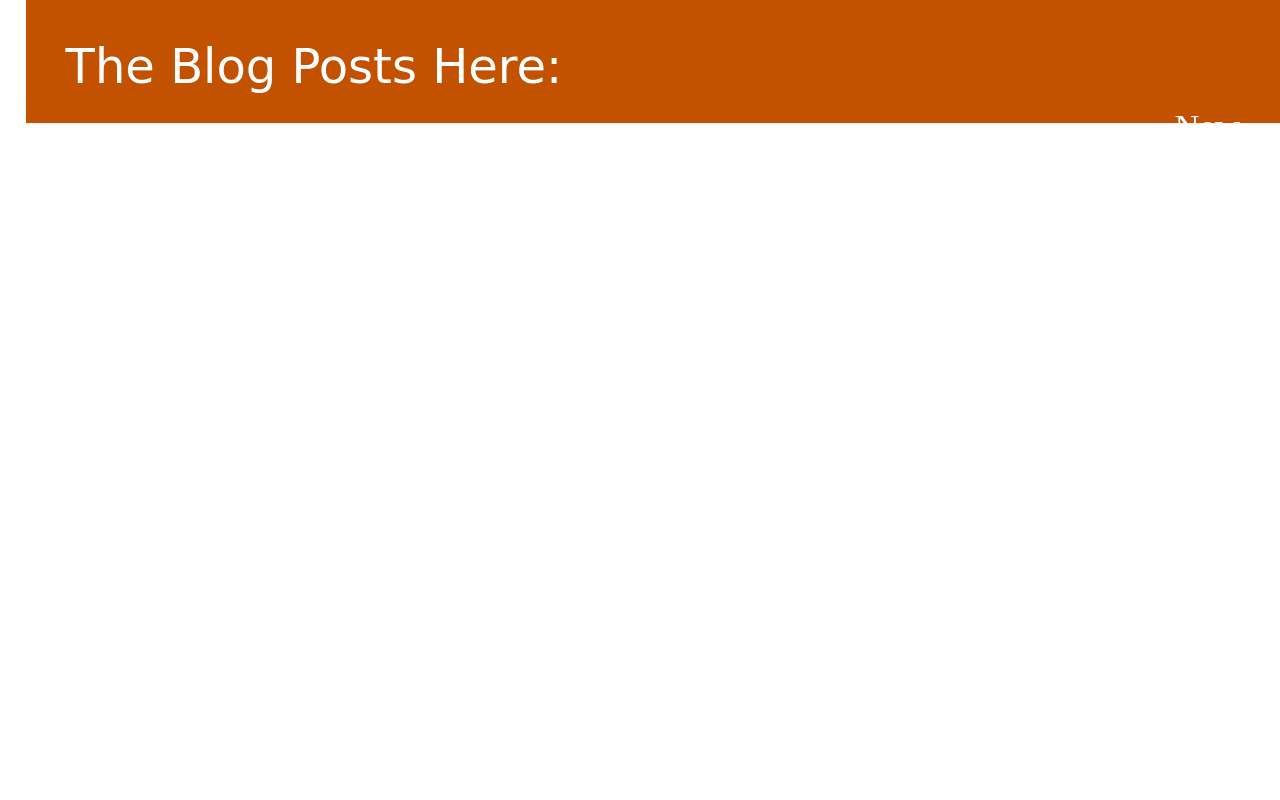
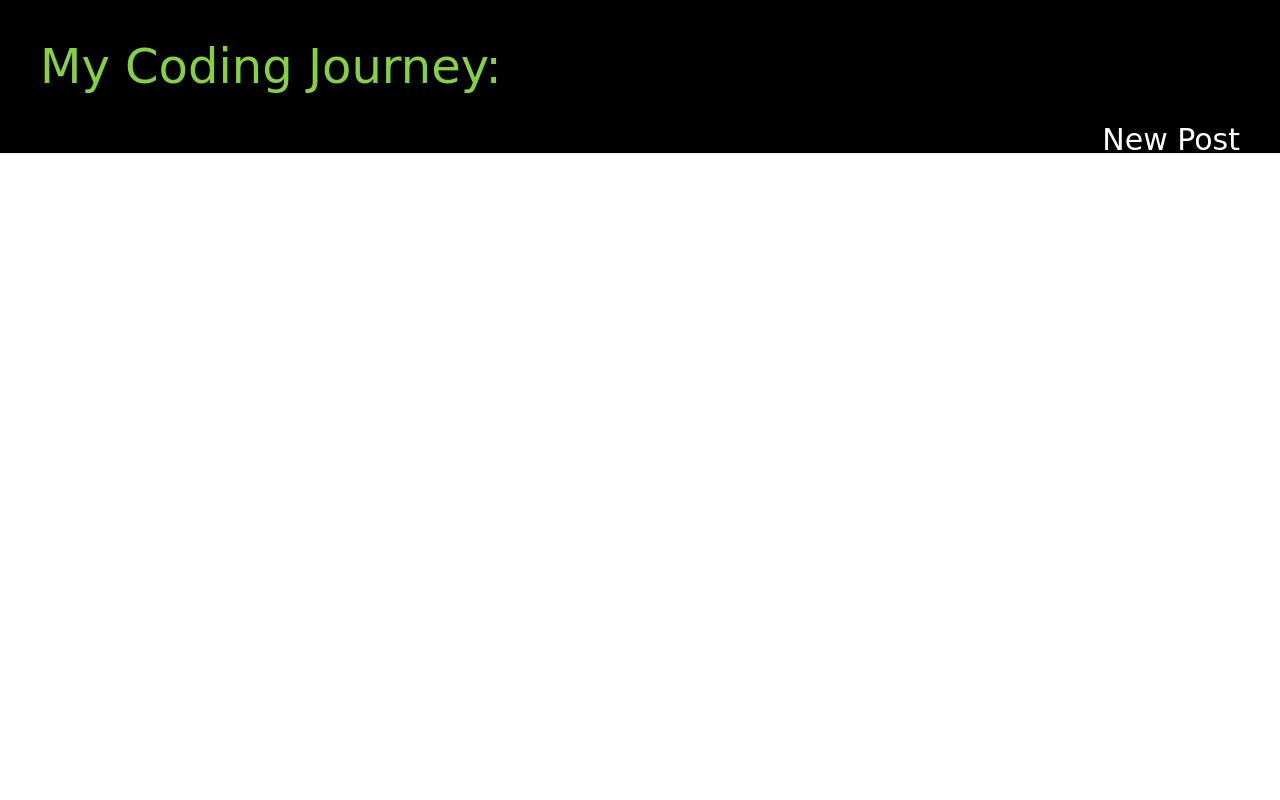
Before and after one commit to jehough/pythonblog, a Django app: template blog/templates/blog/base.html in a window 1280 px wide. Run offline with Django 3.2, Linux system fonts and the light colour scheme; the template is opened without the code that fills it, so the values that code supplies are empty; the visitor is signed in with stand-in values (Sample User, id 1); parts of the project's set-up code (start-up, migrations or seed data) failed here and were passed over; some libraries are stand-ins or nearby versions.

Commit message:
adds favicon and css adjustments

```diff
--- a/blog/static/css/blog.css
+++ b/blog/static/css/blog.css
@@ -1,24 +1,27 @@
-h1 a, h2 a {
-    color: #C25100;
-    font-family: 'Lobster';
+.page-header {
+    background-color: black;
+    margin-top: 0;
+    margin-left: 0;
+    padding: 20px 20px 50px 40px;
 }
 
-body {
-    padding-left: 2%;
-}
-
-.page-header {
-    background-color: #C25100;
-    margin-top: 0;
-    padding: 20px 20px 20px 40px;
-}
+pre {
+	margin: 20px; padding: 20px;
+	color: #aaa; background-color: #222;
+	white-space: pre; text-shadow: 0 1px 0 #000;
+	border-radius: 15px; border-bottom: 1px solid #555;
+	box-shadow: 0 1px 5px rgba(0,0,0,0.4) inset, 0 0 20px rgba(0,0,0,0.2) inset;
+	font: 16px/24px 'Courier New', Courier, 'Lucida Sans Typewriter', 'Lucida Typewriter', monospace;
+	}
 
 .page-header h1, .page-header h1 a, .page-header h1 a:visited, .page-header h1 a:active {
-    color: #ffffff;
+    color: #84d240;
     font-size: 36pt;
     text-decoration: none;
 }
-
+.nav span{
+    color: #84d240;
+}
 .content {
     margin-left: 40px;
 }
@@ -53,3 +56,7 @@ h1, h2, h3, h4 {
 .post h2 a, .post h2 a:visited {
     color: blue;
 }
+
+button {
+    color: green;
+}
--- a/blog/templates/blog/base.html
+++ b/blog/templates/blog/base.html
@@ -1,17 +1,20 @@
 {% load static %}
 <html>
     <head>
-        <title>Jim's blog</title>
+        <title>My Coding Journey</title>
         <link rel="stylesheet" href="//maxcdn.bootstrapcdn.com/bootstrap/3.2.0/css/bootstrap.min.css">
         <link rel="stylesheet" href="//maxcdn.bootstrapcdn.com/bootstrap/3.2.0/css/bootstrap-theme.min.css">
         <link rel="stylesheet" href="{% static 'css/blog.css' %}">
+        <link rel="icon" href="{% static 'favicon/favicon.ico' %}">
     </head>
 <body>
     <div class="page-header">
-       <h1>The Blog Posts Here:</h1>
-       {% if user.is_authenticated %}
-       <a href="{% url 'post_new' %}" class="top-menu"><span class="glyphicon glypicon-plus">New</span></a>
-       {% endif %}
+        <h1>My Coding Journey:</h1>
+        <nav>
+            {% if user.is_authenticated %}
+                <a href="{% url 'post_new' %}" class="top-menu"><h2>New Post</h2></a>
+            {% endif %}
+        </nav>
     </div>
     <div class="content container">
         <div class="row">
--- a/blog/templates/blog/post_list.html
+++ b/blog/templates/blog/post_list.html
@@ -1,5 +1,7 @@
 {% extends 'blog/base.html' %}
 {% block content %}
+    <div class="content-block">
+
         {% for post in posts %}
             <div class="post">
                 <div class="date">
@@ -9,4 +11,6 @@
                 <p>{{ post.text|safe|truncatechars_html:40 }}</p>
             </div>
         {% endfor %}
+
+    </div>
 {% endblock %}
```
Also changed, not shown: blog/static/favicon/favicon.ico (added). Lines whose indentation alone changed are shown as unchanged.
